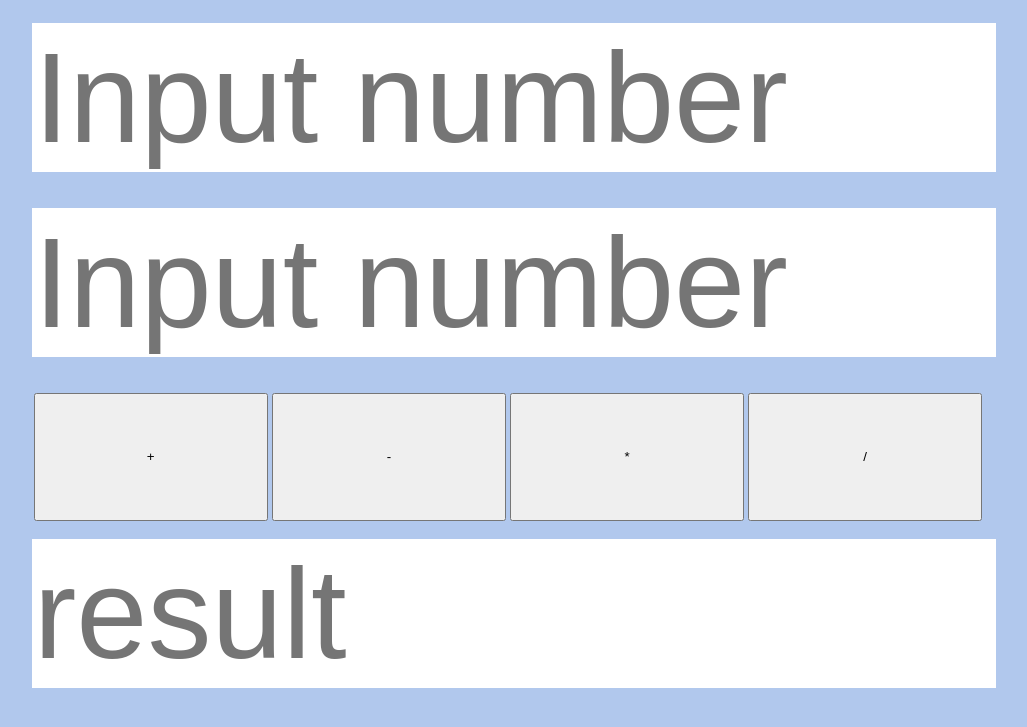
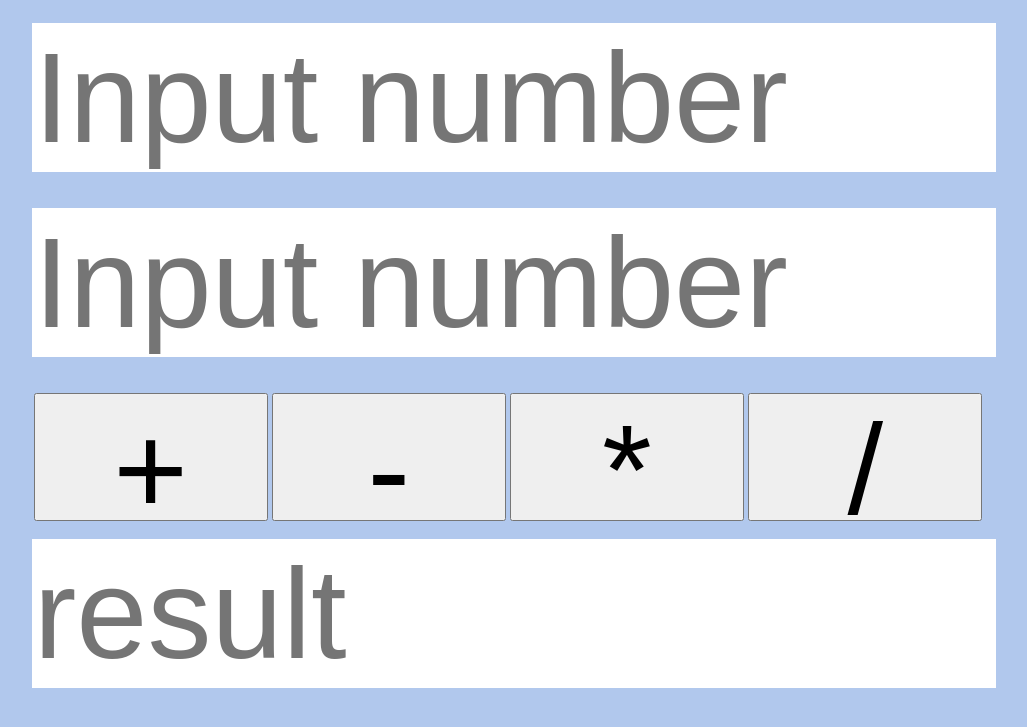
Before and after one commit to truboprovod4uk/calculator, a plain HTML site: page index.html in a window 1280 px wide. Shown: the part 137-864 px from the top of the page, without its empty margins (126-1153 px from the left). Drawn offline with Linux system fonts and the light colour scheme.

Commit message:
Update style.css

```diff
--- a/css/style.css
+++ b/css/style.css
@@ -26,6 +26,7 @@ h1{
 button{
 	width: 19.5%;
 	height: 10vw;
+	font-size:10vw;
 }
 
 #addition{
```
